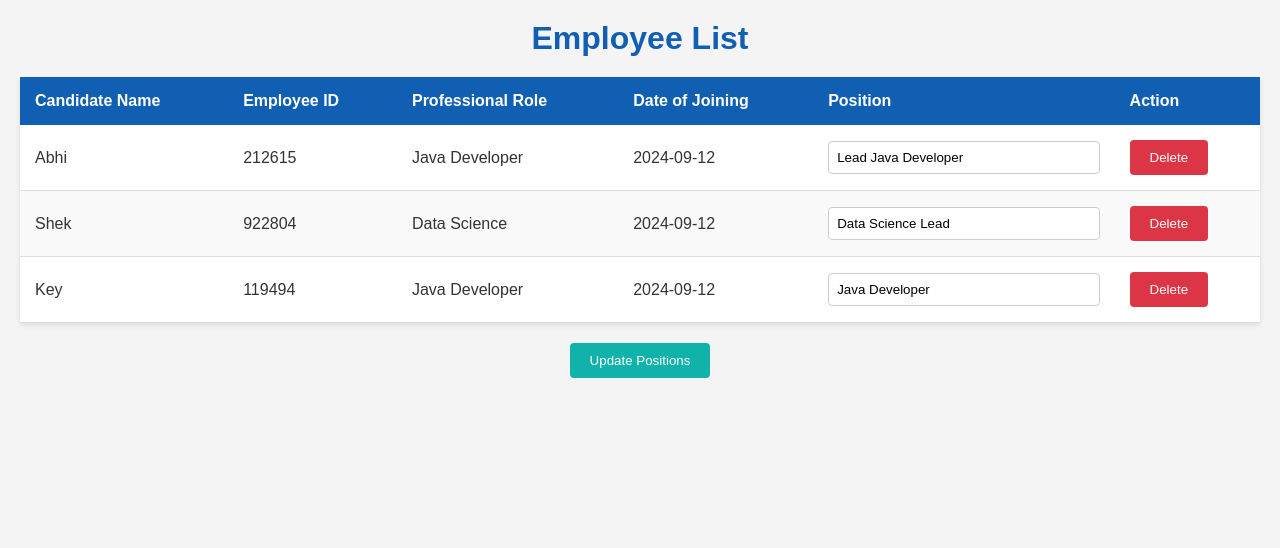
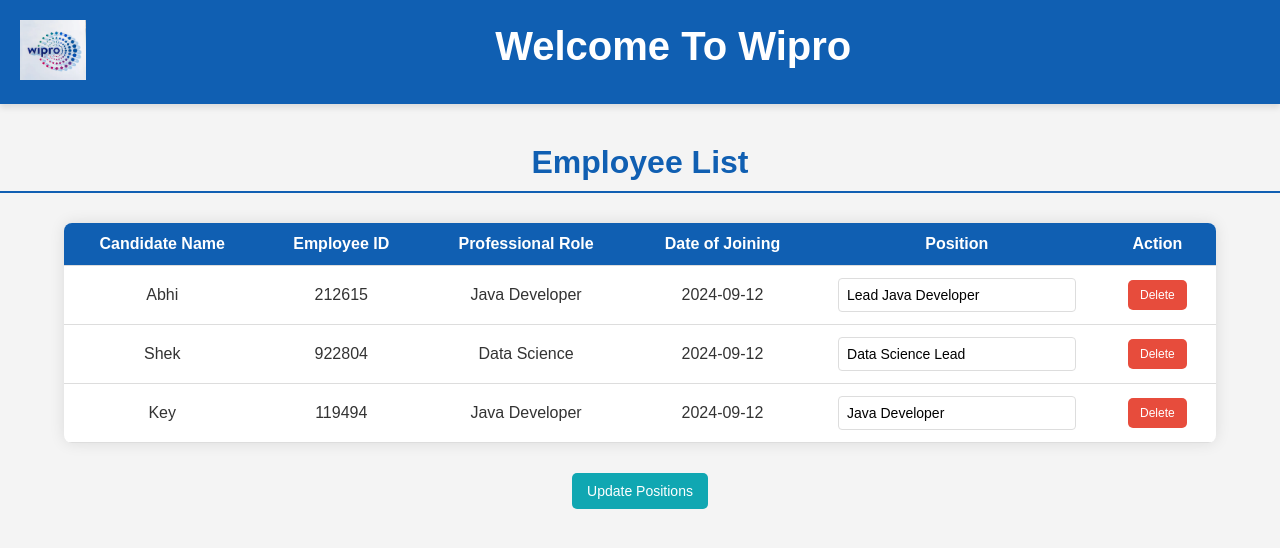
Before and after one commit to Abhirocker/AI_Recruitment_System, a Flask app: page /admin/company_home in a window 1280 px wide. Shown: the top 548 px of the page. Run offline with Flask 3, Linux system fonts and the light colour scheme; data comes from the database, SQL or seed files in the repository; both versions use the stored data as it was after the commit; parts of the project's set-up code (start-up, migrations or seed data) failed here and were passed over.

Commit message:
Modified Company_home page

```diff
--- a/admin.py
+++ b/admin.py
@@ -196,7 +196,8 @@
             request.form.get('hr_mark1', '0'),
             request.form.get('hr_mark2', '0'),
             request.form.get('hr_mark3', '0'),
-            request.form.get('hr_mark4', '0')
+            request.form.get('hr_mark4', '0'),
+            request.form.get('hr_mark5', '0')
         ]
 
         try:
@@ -318,6 +319,7 @@
     db.commit()
     db.close()
 
+    flash('Position updated successfully!')
     return redirect(url_for('admin.company_home'))
 
 @admin_blueprint.route('/delete_candidate/<int:employee_id>', methods=['POST'])
@@ -329,4 +331,5 @@
     db.commit()
     db.close()
 
+    flash('Employee details deleted successfully!')
     return redirect(url_for('admin.company_home'))
--- a/auth.py
+++ b/auth.py
@@ -1,5 +1,4 @@
 from flask import Blueprint, render_template, request, redirect, url_for, flash, session
-# from werkzeug.security import generate_password_hash, check_password_hash
 from create_db import get_db
 import sqlite3
 
--- a/static/company_home.css
+++ b/static/company_home.css
@@ -1,92 +1,125 @@
-/* Reset some basic elements */
-body, h1, h2, p, table {
+/* Flash messages styling */
+.flash-messages {
+    list-style-type: none;
+    padding: 0;
+ }
+
+ .flash-messages li {
+    color: #3c763d;
+ }
+
+/* General Styles */
+body {
+    font-family: Arial, sans-serif;
     margin: 0;
     padding: 0;
-    font-family: Arial, sans-serif;
+    background-color: #f4f4f4;
     color: #333;
 }
 
-/* Body and container styling */
-body {
-    background-color: #f4f4f4;
+/* Header Styles */
+header {
+    display: flex;
+    align-items: center;
+    justify-content: space-between;
+    background-color: #105fb2;
     padding: 20px;
+    color: white;
+    box-shadow: 0 4px 6px rgba(0, 0, 0, 0.1);
+    /* border-radius: 8px; */
 }
 
+header .logo img {
+    height: 60px;
+    width: auto;
+}
+
+.head {
+    font-size: 2.5rem;
+    text-align: center;
+    flex-grow: 1;
+    margin: 0;
+    color: #ffffff;
+}
+
+/* Employee List Title */
 h1 {
     text-align: center;
     color: #105fb2;
-    margin-bottom: 20px;
+    margin-top: 40px;
+    font-size: 2rem;
+    border-bottom: 2px solid #105fb2;
+    padding-bottom: 10px;
 }
 
-/* Table styling */
+/* Table Styles */
 table {
-    width: 100%;
+    width: 90%;
+    margin: 30px auto;
     border-collapse: collapse;
     background-color: #fff;
-    box-shadow: 0 2px 5px rgba(0, 0, 0, 0.1);
-    margin-bottom: 20px;
+    box-shadow: 0 0 15px rgba(0,0,0,0.1);
+    border-radius: 8px;
+    overflow: hidden;
 }
 
-thead {
-    background-color: #105fb2;
-    color: #fff;
+table th, table td {
+    padding: 12px 20px;
+    text-align: center;
+    border-bottom: 1px solid #ddd;
 }
 
-thead th {
-    padding: 15px;
-    text-align: left;
+table th {
+    background-color: #105fb2;
+    color: white;
     font-weight: bold;
 }
 
-tbody tr:nth-child(even) {
-    background-color: #f9f9f9;
-}
-
-tbody tr:hover {
+table tr:hover {
     background-color: #f1f1f1;
 }
 
-tbody td {
-    padding: 15px;
-    border-bottom: 1px solid #ddd;
-    vertical-align: middle;
+table td input[type="text"] {
+    width: 90%;
+    padding: 8px;
+    border: 1px solid #ddd;
+    border-radius: 4px;
+    font-size: 14px;
 }
 
-/* Input styling */
-input[type="text"] {
-    width: 100%;
-    padding: 8px;
-    border: 1px solid #ccc;
-    border-radius: 4px;
-    box-sizing: border-box;
+table td form {
+    display: inline-block;
+    margin: 0;
 }
 
-/* Submit buttons */
+/* Button Styles */
 input[type="submit"] {
-    background-color: #10b2aa;
+    background-color: #10a7b2;
     color: white;
-    padding: 10px 20px;
     border: none;
-    border-radius: 4px;
+    padding: 10px 15px;
     cursor: pointer;
-    transition: background-color 0.3s;
+    font-size: 14px;
+    border-radius: 5px;
+    transition: background-color 0.3s ease;
 }
 
 input[type="submit"]:hover {
-    background-color: #0d8b85;
+    background-color: #0f5b61;
 }
 
-/* Centered content */
 .centered {
     text-align: center;
-    margin-top: 20px;
+    margin: 20px 0;
 }
 
-/* Confirmation dialog */
+/* Delete Button */
 input[type="submit"][value="Delete"] {
-    background-color: #dc3545;
+    background-color: #e74c3c;
+    padding: 8px 12px;
+    font-size: 12px;
 }
 
 input[type="submit"][value="Delete"]:hover {
-    background-color: #a81927;
+    background-color: #c0392b;
 }
--- a/templates/company_home.html
+++ b/templates/company_home.html
@@ -7,7 +7,24 @@
     <link rel="stylesheet" href="{{ url_for('static', filename='company_home.css') }}">
 </head>
 <body>
+    <header>
+        <div class="logo">
+            <img src="{{ url_for('animations', filename='wipro.png') }}" alt="Wipro Limited">
+        </div>
+        <h1 class='head'>Welcome To Wipro</h1>
+    </header>
     <h1>Employee List</h1>
+
+    <!-- Flash messages -->
+    {% with messages = get_flashed_messages() %}
+        {% if messages %}
+            <ul class="flash-messages">
+                {% for message in messages %}
+                    <li>{{ message }}</li>
+                {% endfor %}
+            </ul>
+        {% endif %}
+    {% endwith %}
 
     <form method="POST" action="{{ url_for('admin.update_candidate_position') }}">
         <table>
--- a/text_extraction.py
+++ b/text_extraction.py
@@ -60,7 +60,7 @@
 
     common_education = [
         'B.Sc', 'M.Sc', 'Ph.D', 'Bachelor of Science', 'Master of Science',
-        'Doctor of Philosophy', 'MBA', 'B.A.', 'B.Com', 'B.E'
+        'Doctor of Philosophy', 'MBA', 'B.A.', 'B.Com', 'B.E', 'B.Tech'
     ]
 
     common_achievements = [
```
Also changed, not shown: predict.py (deleted, +0 -72 lines), query_db.py (added, +20 -0 lines), templates/interview_evaluation.html (+7 -5 lines), recruitment.db, templates/sign_up.html (indentation only), 1 other file.
